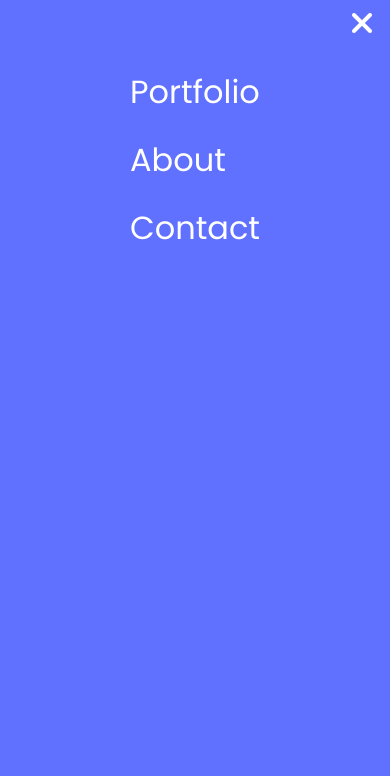
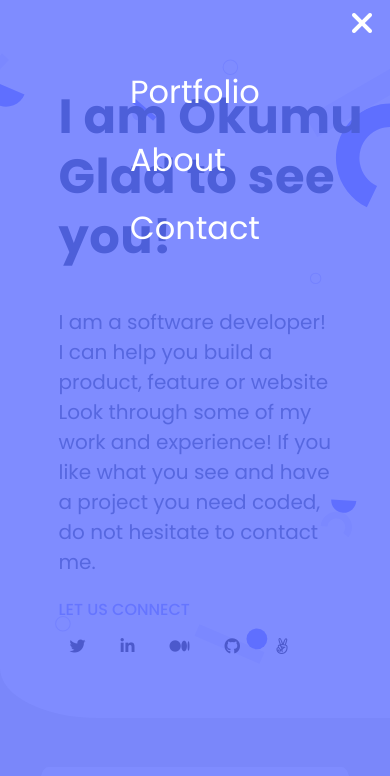
Before and after one commit to WalterOkumu/microverse-portfolio, a website: page index.html in a window 390 px wide. Both pictures are taken after a click on the link 367 px from the left and 16 px from the top of the page. Shown: the top 776 px of the page. Drawn offline with Linux system fonts and the light colour scheme.

Commit message:
The Modal opacity changed

```diff
--- a/css/styles.css
+++ b/css/styles.css
@@ -262,7 +262,7 @@ textarea {
 
   .mobile-menu-modal {
     display: none;
-    background-color: #6070FF;
+    background-color: rgba(96, 112, 255, 0.8);
     height: 100%;
     width: 100%;
     position: fixed;
```
